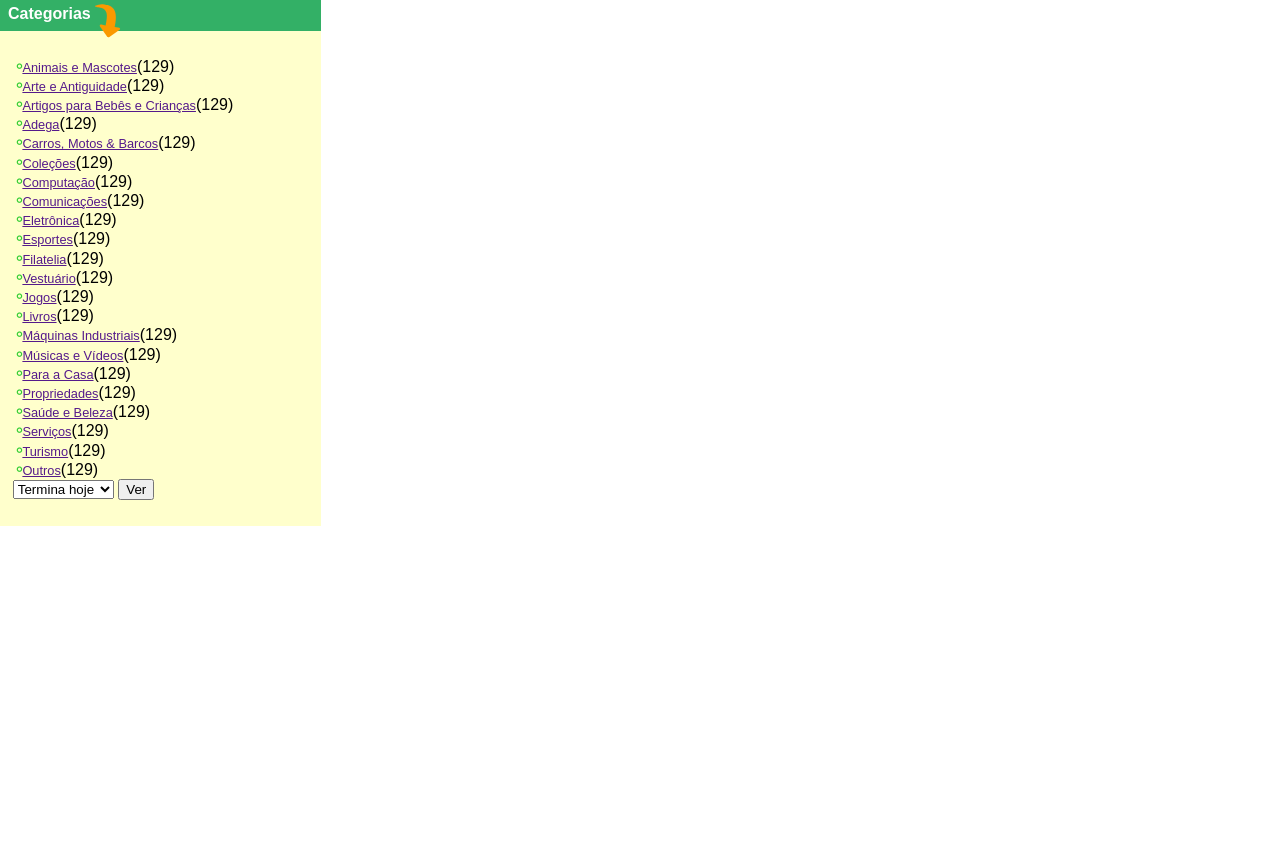
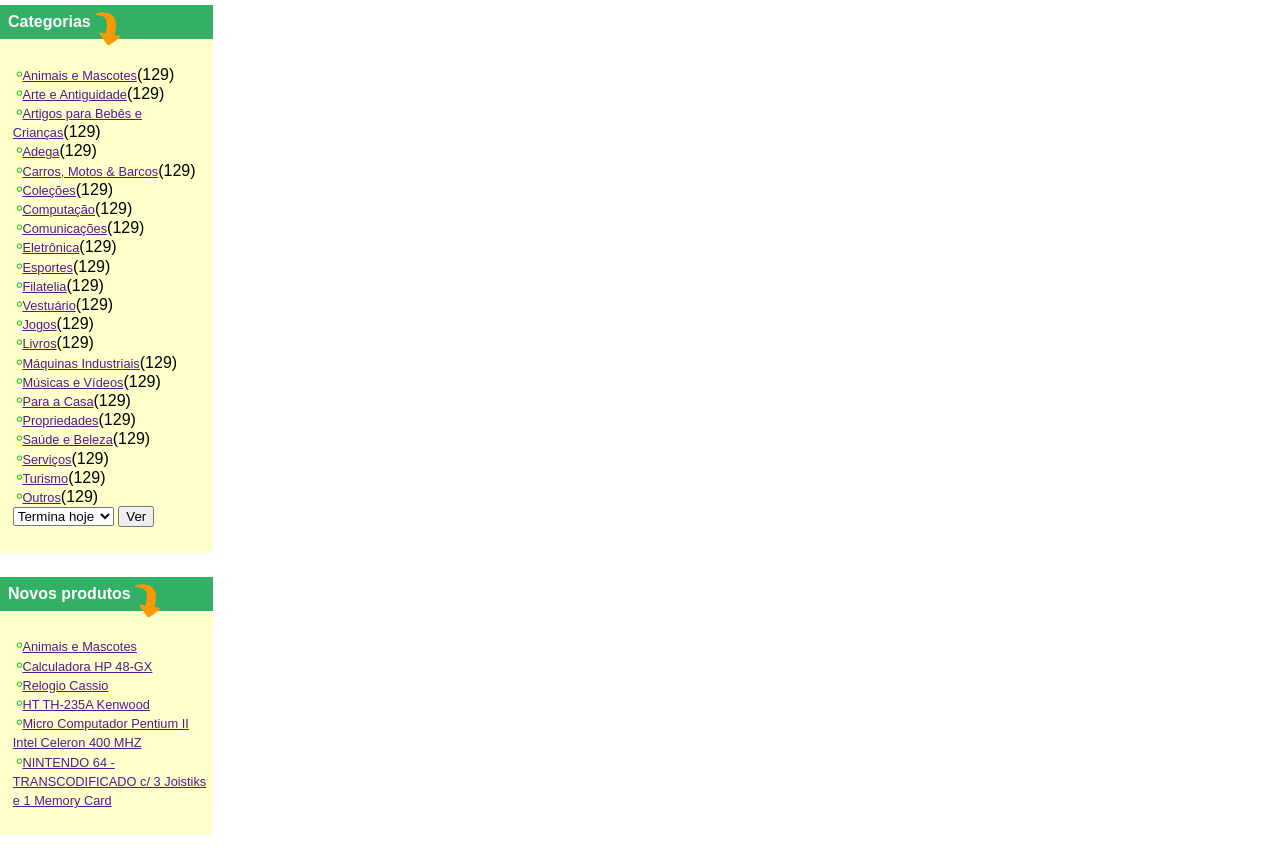
Before and after one commit to aebone/retroml, a plain HTML site: page index.html in a window 1280 px wide. Shown: the part 136-995 px from the top of the page. Before the commit the page ends 800 px from the top, so only its background shows below. Drawn offline with Linux system fonts and the light colour scheme.

Commit message:
New products section

```diff
--- a/css/styles.css
+++ b/css/styles.css
@@ -19,9 +19,10 @@ header, nav, section {
     font-family: sans-serif;
     display: grid;
     grid-template-areas:
-            "header     header header header header header header header header header header header"
-            "left-aside main   main   main   main   main   main   main   main   main   main   right-aside"
-            "footer     footer footer footer footer footer footer footer footer footer footer footer";
+            "header     header header header header header"
+            "left-aside main   main   main   main   right-aside"
+            "footer     footer footer footer footer footer";
+    grid-auto-columns: 1fr;
 }
 
 /* Header layout */
@@ -56,7 +57,7 @@ header, nav, section {
 }
 
 .header-nav-wrapper > ul > li > a {
-    font-size: 0.8rem;
+    font-size: .8rem;
     color: white;
     text-decoration: none;
 }
@@ -71,7 +72,7 @@ header, nav, section {
         flex: 0 0 3.4rem;
     }
     .header-nav-wrapper > ul > li > a {
-        font-size: 0.6rem;
+        font-size: .6rem;
     }
 }
 
@@ -112,57 +113,62 @@ header, nav, section {
 }
 .header-form-wrapper > form > a {
     grid-area: busca-avancada;
-    font-size: 0.7rem;
+    font-size: .7rem;
     text-align: right;
 }
 
 #header-wrapper > p {
-    font-size: 0.7rem;
+    font-size: .7rem;
     text-align: right;
     font-weight: bold;
     margin-top: 1px;
 }
 
 /* Left aside */
-#left-aside-wrapper div {
+#left-aside-wrapper section {
+    margin-bottom: 1.5rem;
+    margin-top: .5rem;
+}
+
+#left-aside-wrapper section div {
     background-color: rgb(51, 176, 102);
     color: white;
-    padding: 0.5rem;
+    padding: .5rem;
 }
 
-#left-aside-wrapper div h1 {
+#left-aside-wrapper section div h1 {
     display: inline-block;
 }
 
-#left-aside-wrapper div img {
+#left-aside-wrapper section div img {
     width: 2rem;
     transform: rotate(100deg);
     position: absolute;
 }
 
-#left-aside-wrapper nav {
+#left-aside-wrapper section nav {
     background-color: rgb(255, 255, 204);
     padding-top: 1.6rem;
     padding-bottom: 1.6rem;
-    padding-left: 0.8rem;
+    padding-left: .8rem;
 }
 
-#left-aside-wrapper nav ul {
+#left-aside-wrapper section nav ul {
     list-style: none;
 }
 
-#left-aside-wrapper ul li::before {
+#left-aside-wrapper section ul li::before {
     content: "\26AC";
     color: limegreen;
     display: inline-block;
-    width: 0.6rem;
+    width: .6rem;
 }
 
-#left-aside-wrapper ul li{
+#left-aside-wrapper section ul li{
     line-height: 1.2rem;
 }
 
-#left-aside-wrapper ul li a {
-    font-size: 0.8rem;
+#left-aside-wrapper section ul li a {
+    font-size: .8rem;
     line-height: 9px;
 }
--- a/index.html
+++ b/index.html
@@ -53,6 +53,8 @@
   </header>
 
   <aside id="left-aside-wrapper">
+
+    <section>
       <div>
         <h1>Categorias</h1>
         <img src="./img/arrow.svg" class="arrow"/>
@@ -90,6 +92,26 @@
           <button>Ver</button>
         </form>
       </nav>
+    </section>
+
+    <section>
+      <div>
+        <h1>Novos produtos</h1>
+        <img src="./img/arrow.svg" class="arrow"/>
+      </div>
+      <nav>
+        <ul>
+          <li><a href="">Animais e Mascotes</a></li>
+
+          <li><a href="">Calculadora HP 48-GX</a></li>
+          <li><a href="">Relogio Cassio</a></li>
+          <li><a href="">HT TH-235A Kenwood</a></li>
+          <li><a href="">Micro Computador Pentium II Intel Celeron 400 MHZ</a></li>
+          <li><a href="">NINTENDO 64 - TRANSCODIFICADO c/ 3 Joistiks e 1 Memory Card</a></li>
+
+        </ul>
+      </nav>
+    </section>
 
   </aside>
 
```
Lines whose indentation alone changed are shown as unchanged.
